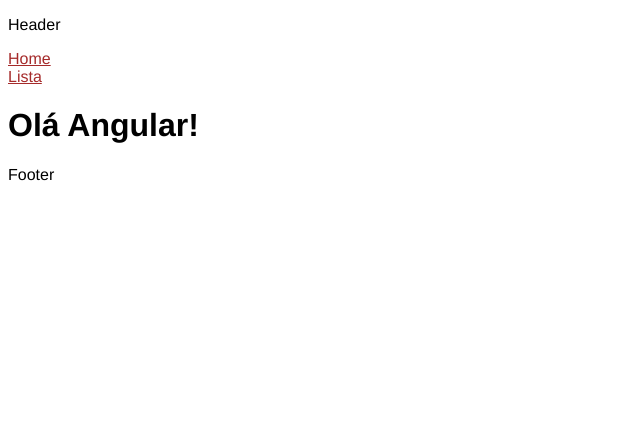
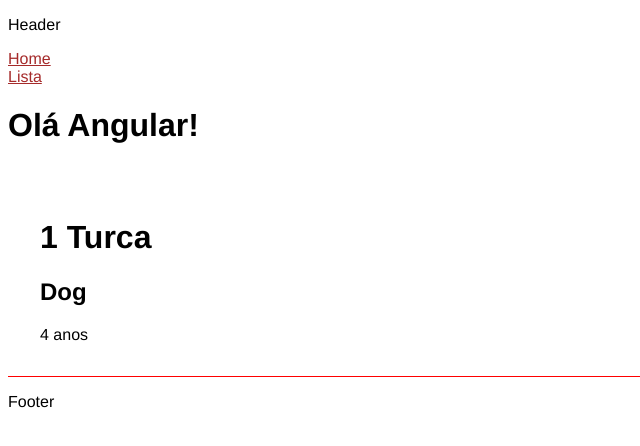
Before and after one commit to WilliamCP19/Angular-do-Zero, an Angular app: page /list/1 in a window 1280 px wide. Before the commit this address led to /. Shown: the top 446 px of the page, without its empty margins (0-640 px from the left). Built offline with nearby package versions, Linux system fonts and the light colour scheme; data requests are answered from the project's data file.

Commit message:
Capturando 1 animal da lista com '/list/:id'

```diff
--- a/src/app/app.routes.ts
+++ b/src/app/app.routes.ts
@@ -2,9 +2,11 @@ import { Routes } from '@angular/router';
 import { FirstComponentComponent } from './components/first-component/first-component.component';
 import { ListRenderComponent } from './components/list-render/list-render.component';
 import { EmitterComponent } from './components/emitter/emitter.component';
+import { ItemDetailComponent } from './components/item-detail/item-detail.component';
 
 export const routes: Routes = [
     { path: '', component: FirstComponentComponent },
     { path: 'list', component:  ListRenderComponent },
-    { path: "change-number", component: EmitterComponent }
+    { path: 'list/:id', component: ItemDetailComponent },
+    { path: 'change-number', component: EmitterComponent }
 ];
--- /dev/null
+++ b/src/app/components/item-detail/item-detail.component.html
@@ -0,0 +1,5 @@
+<div *ngIf="animal" class="class">
+    <h1>{{ animal.id }} {{ animal.name }}</h1>
+    <h2>{{ animal.type }}</h2>
+    <span>{{ animal.age }} anos</span>
+</div>
--- /dev/null
+++ b/src/app/components/item-detail/item-detail.component.ts
@@ -0,0 +1,26 @@
+import { Component } from '@angular/core';
+
+import { ActivatedRoute } from '@angular/router';
+import { Animal } from '../../Animal';
+import { ListService } from '../../services/list.service';
+import { CommonModule } from '@angular/common';
+
+@Component({
+  selector: 'app-item-detail',
+  standalone: true,
+  imports: [CommonModule],
+  templateUrl: './item-detail.component.html',
+  styleUrl: './item-detail.component.css'
+})
+export class ItemDetailComponent {
+  animal?: Animal;
+
+  constructor (private listService: ListService, private route: ActivatedRoute) {
+    this.getAnimal();
+  }
+
+  getAnimal () {
+    const id = Number(this.route.snapshot.paramMap.get("id"));
+    this.listService.getItem(id).subscribe((x) => this.animal = x);
+  }
+}
--- a/src/app/components/list-render/list-render.component.html
+++ b/src/app/components/list-render/list-render.component.html
@@ -2,7 +2,7 @@
     <h2>Animais</h2>
     <ul>
         <li *ngFor="let animal of animals">
-            Nome: {{ animal.name }} - Espécie: {{ animal.type }}
+            Nome: <a href="/list/{{ animal.id }}">{{ animal.name }}</a> - Espécie: {{ animal.type }}
 
             <button (click)="showAge(animal)">Show Age</button>
             <button (click)="removeAnimal(animal)">Remover animal</button>
--- a/src/app/services/list.service.ts
+++ b/src/app/services/list.service.ts
@@ -17,6 +17,10 @@ export class ListService {
     return this.http.get<Animal[]>(this.apiUrl);
   }
 
+  getItem (id: number): Observable<Animal> {
+    return this.http.get<Animal>(`${this.apiUrl}/${id}`)
+  }
+
   remove (animals: Animal[], animal: Animal): Animal[] {
     return animals.filter((a) => animal.name !== a.name);
   }
```
Also changed, not shown: src/app/Animal.ts (+4 -3 lines), src/app/components/item-detail/item-detail.component.css (added), 1 other file (tests, documents, lock files or other folders).
